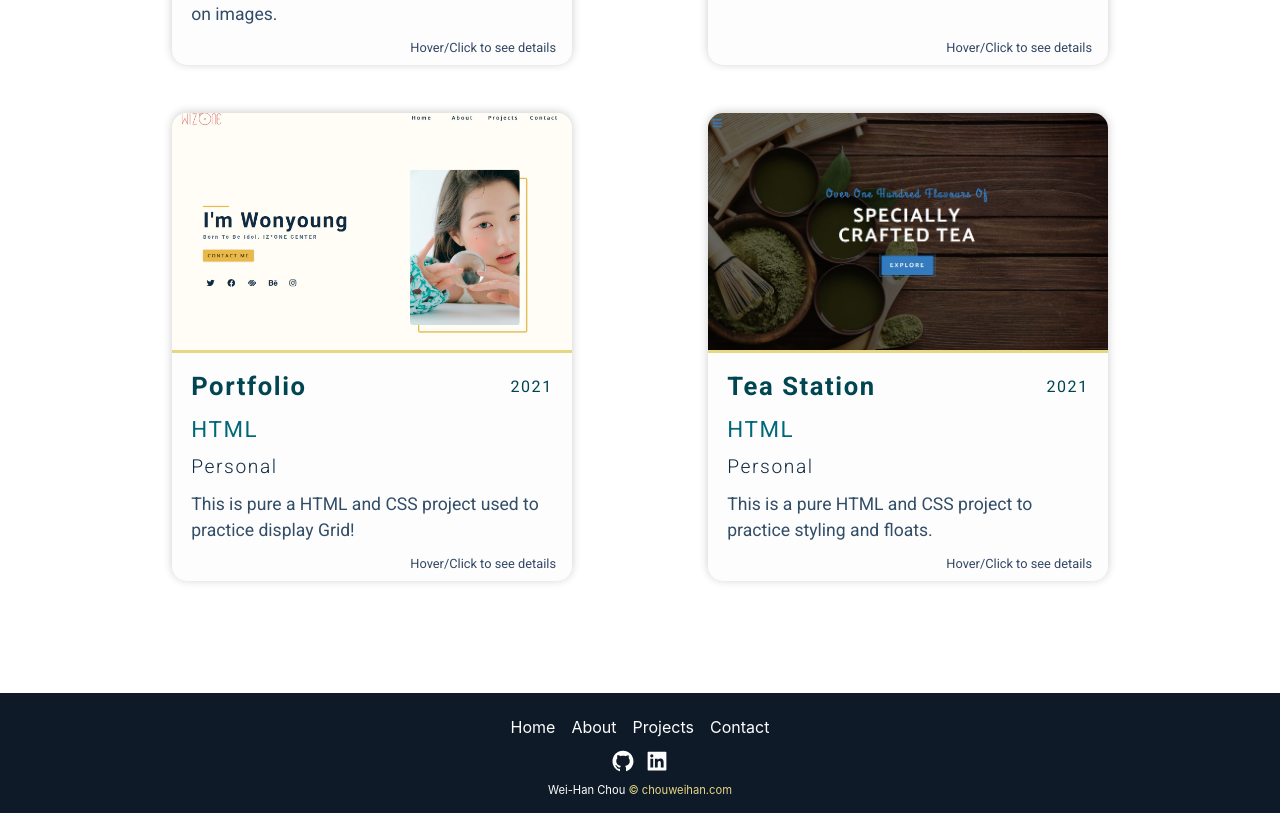
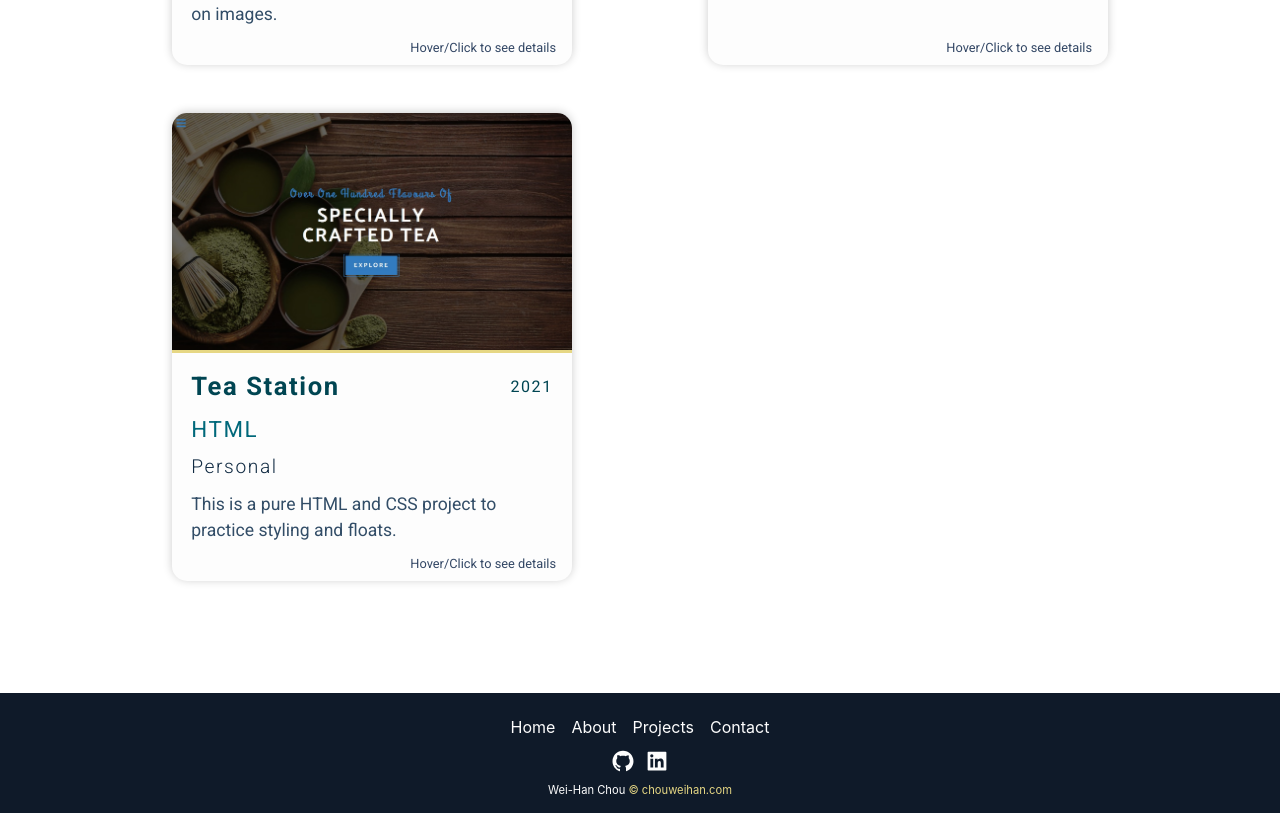
Before and after one commit to chouweihan/chouweihan.com, a React (Create React App) app: page /old/projects in a window 1280 px wide. Shown: the part 6147-6960 px from the top of the page. Built offline with nearby package versions, Linux system fonts and the light colour scheme; a web font is replaced by a local one.

Commit message:
updated projects

```diff
--- a/src/data/projectData.js
+++ b/src/data/projectData.js
@@ -469,26 +469,26 @@ export const projects = [
       hostedLink: "https://project-htmlcss-backroad.netlify.app",
     },
   },
-  {
-    id: 23,
-    name: "Portfolio",
-    excerpt:
-      "This is pure a HTML and CSS project used to practice display Grid!",
-    description: [
-      "This is pure a HTML and CSS project used to practice display Grid!",
-      "Check it the hosted project!",
-    ],
-    categories: ["HTML", "CSS"],
-    type: "personal",
-    images: portfolio,
-    featured: false,
-    year: 2021,
-    links: {
-      githubLink:
-        "https://github.com/chouweihan/LearningProjects/tree/main/HTML_CSS/Portfolio",
-      hostedLink: "https://project-htmlcss-portfolio.netlify.app/",
-    },
-  },
+  // {
+  //   id: 23,
+  //   name: "Portfolio",
+  //   excerpt:
+  //     "This is pure a HTML and CSS project used to practice display Grid!",
+  //   description: [
+  //     "This is pure a HTML and CSS project used to practice display Grid!",
+  //     "Check it the hosted project!",
+  //   ],
+  //   categories: ["HTML", "CSS"],
+  //   type: "personal",
+  //   images: portfolio,
+  //   featured: false,
+  //   year: 2021,
+  //   links: {
+  //     githubLink:
+  //       "https://github.com/chouweihan/LearningProjects/tree/main/HTML_CSS/Portfolio",
+  //     hostedLink: "https://project-htmlcss-portfolio.netlify.app/",
+  //   },
+  // },
   {
     id: 24,
     name: "Tea Station",
```
